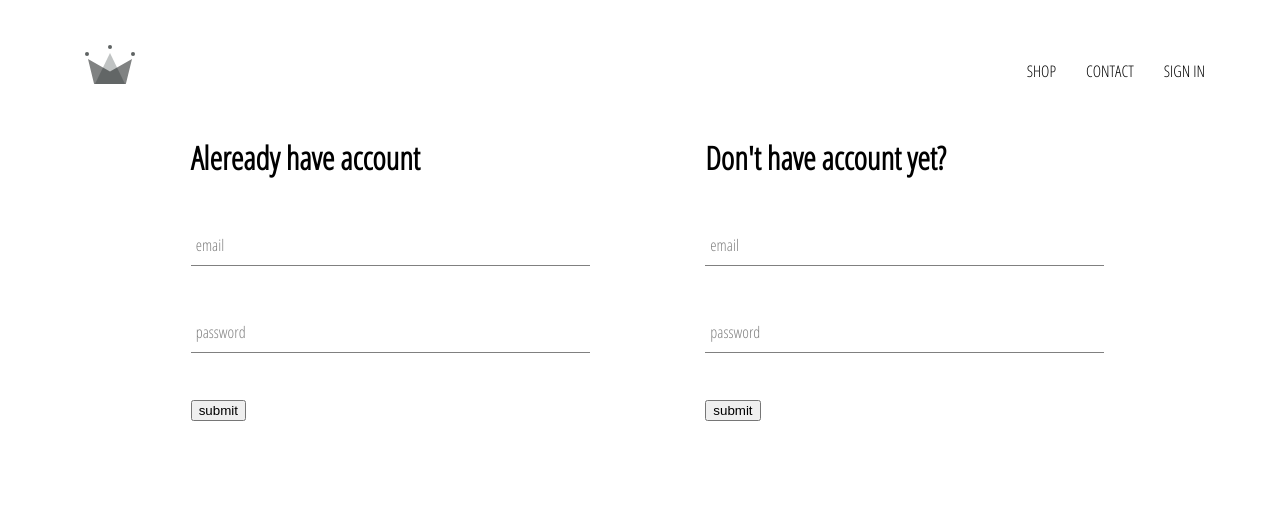
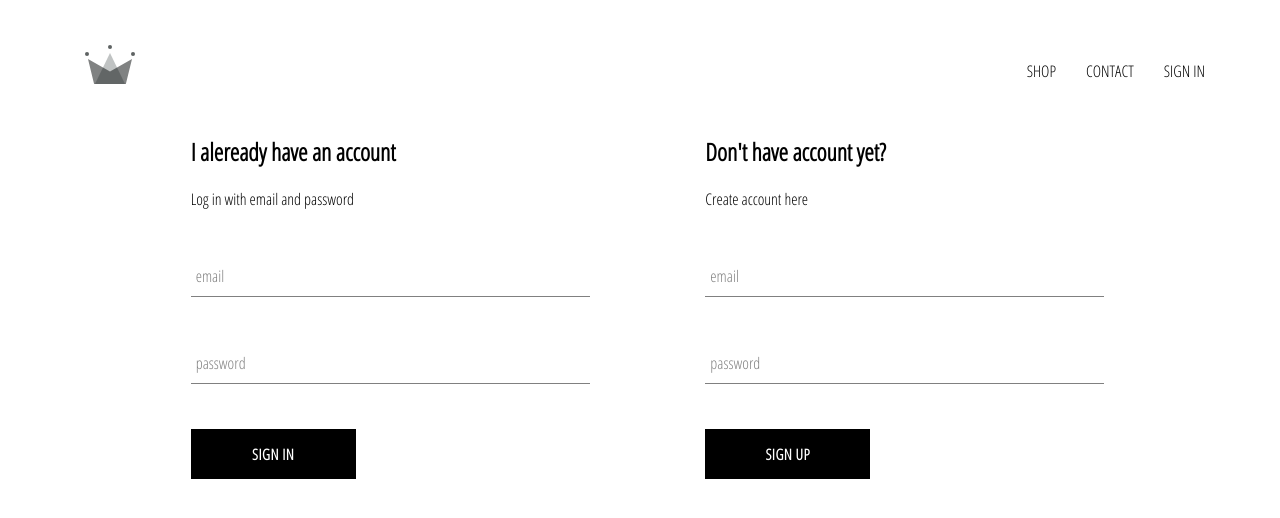
Before and after one commit to Nartynka/crwn-clothing, a React (Create React App) app: page /signin in a window 1280 px wide. Shown: the top 518 px of the page. Built offline with nearby package versions, Linux system fonts and the light colour scheme.

Commit message:
added custom button component and style, added this component to sign-in and sign-up components

```diff
--- /dev/null
+++ b/src/components/custom-button/custom-button.component.jsx
@@ -0,0 +1,9 @@
+import React from 'react'
+
+import './custom-button.styles.scss'
+
+const CustomButton = ({children, ...other})=>(
+   <button className="custom-button" {...other}>{children}</button>
+)
+
+export default CustomButton;
--- /dev/null
+++ b/src/components/custom-button/custom-button.styles.scss
@@ -0,0 +1,22 @@
+.custom-button {
+	min-width: 165px;
+	width: auto;
+	height: 50px;
+	letter-spacing: 0.5px;
+	line-height: 50px;
+	padding: 0 35px 0 35px;
+	font-size: 15px;
+	background-color: black;
+	color: white;
+	text-transform: uppercase;
+	font-family: 'Open Sans Condensed';
+	font-weight: bolder;
+	border: none;
+	cursor: pointer;
+
+	&:hover {
+		background-color: white;
+		color: black;
+		border: 1px solid black;
+	}
+}
--- a/src/components/sign-in/sign-in.component.jsx
+++ b/src/components/sign-in/sign-in.component.jsx
@@ -1,6 +1,7 @@
 import React from 'react';
 
 import FormInput from '../form-input/form-input.component';
+import CustomButton from '../custom-button/custom-button.component'
 
 class SignIn extends React.Component {
 	constructor(props) {
@@ -23,9 +24,11 @@
 
 	render() {
 		return (
-			<div>
-				<h1>Aleready have account</h1>
-				<form onSubmit={this.chandleSubmit}>
+			<div className="sign-in">
+				<h2>I aleready have an account</h2>
+				<span>Log in with email and password</span>
+
+				<form onSubmit={this.handleSubmit}>
 					<FormInput
 						name='email'
 						type='email'
@@ -42,7 +45,7 @@
 						label='password'
 						required
 					/>
-					<input type='submit' value='submit' />
+					<CustomButton type="submit">Sign in</CustomButton>
 				</form>
 			</div>
 		);
--- a/src/components/sing-up/sign-up.component.jsx
+++ b/src/components/sign-up/sign-up.component.jsx
@@ -1,6 +1,7 @@
 import React from 'react';
 
 import FormInput from '../form-input/form-input.component';
+import CustomButton from '../custom-button/custom-button.component'
 
 class SignUp extends React.Component {
 	constructor(props) {
@@ -23,8 +24,9 @@
 
 	render() {
 		return (
-			<div>
-				<h1>Don't have account yet?</h1>
+			<div className="sign-up">
+				<h2>Don't have account yet?</h2>
+				<span>Create account here</span>
 				<form onSubmit={this.handleSubmit}>
 					<FormInput
 						name='email'
@@ -42,7 +44,7 @@
 						label='password'
 						required
 					/>
-					<input type='submit' value='submit' />
+					<CustomButton type="submit">Sign Up</CustomButton>
 				</form>
 			</div>
 		);
--- a/src/pages/sign-in-and-sign-up/sign-in-and-sign-up.component.jsx
+++ b/src/pages/sign-in-and-sign-up/sign-in-and-sign-up.component.jsx
@@ -1,7 +1,7 @@
 import React from 'react'
 
 import SignIn from '../../components/sign-in/sign-in.component'
-import SignUp from '../../components/sing-up/sign-up.component'
+import SignUp from '../../components/sign-up/sign-up.component'
 
 import './sign-in-and-sign-up.styles.scss'
 
```
